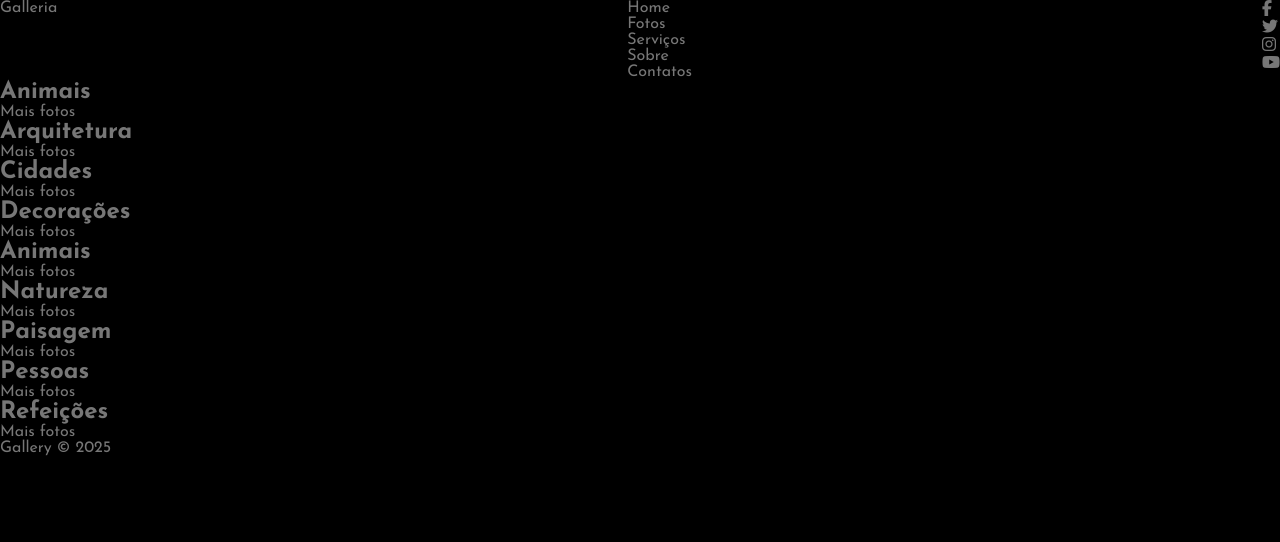
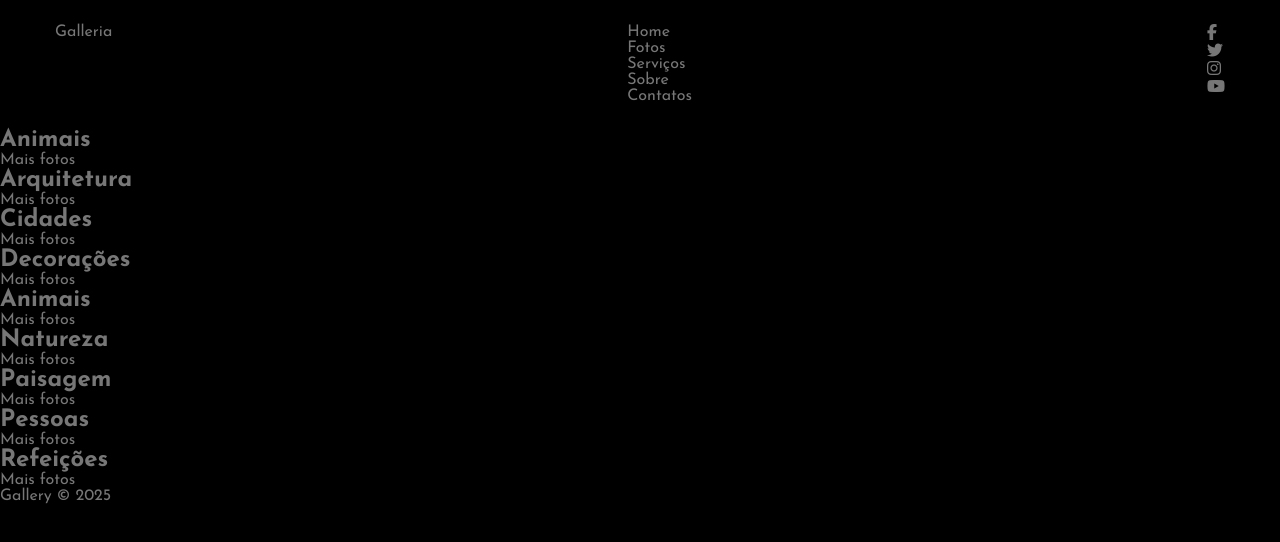
Before and after one commit to Enzo-Hilan/Galeria_Sass, a plain HTML site: page index.html in a window 1280 px wide. Drawn offline with Linux system fonts and the light colour scheme.

Commit message:
Utilizando os mixins para otimizar e padronizar a reutilização de código

```diff
--- /dev/null
+++ b/sass/_mixins.sass
@@ -0,0 +1,6 @@
+@use 'variables'
+
+@mixin container
+    max-width: variables.$container-width
+    padding: 1.5rem 0
+    margin: 0 auto
--- a/sass/styles.sass
+++ b/sass/styles.sass
@@ -1,4 +1,5 @@
 @use 'variables'
+@use 'mixins'
 
 *
     font-family: 'Josefin Sans'
@@ -21,3 +22,4 @@ body
 .header
     display: flex
     justify-content: space-between
+    @include mixins.container
```
Also changed, not shown: anotacoes.txt, css/styles.css, 1 other file.
